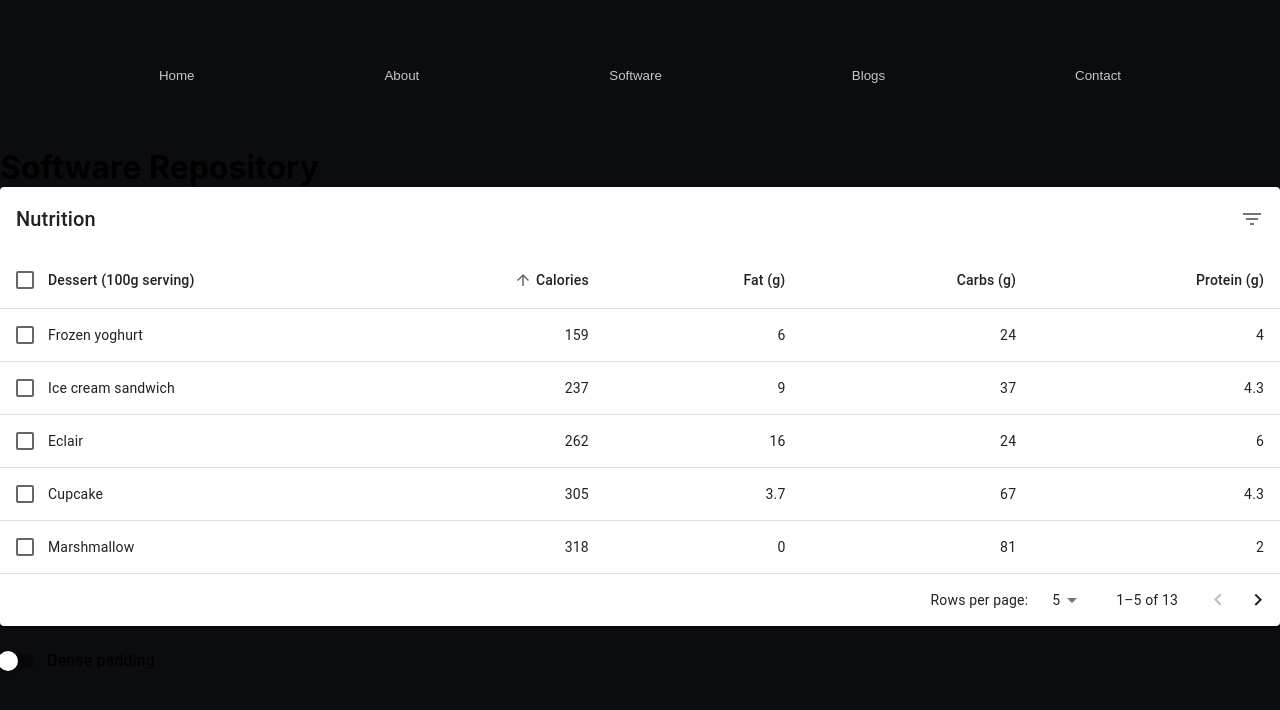
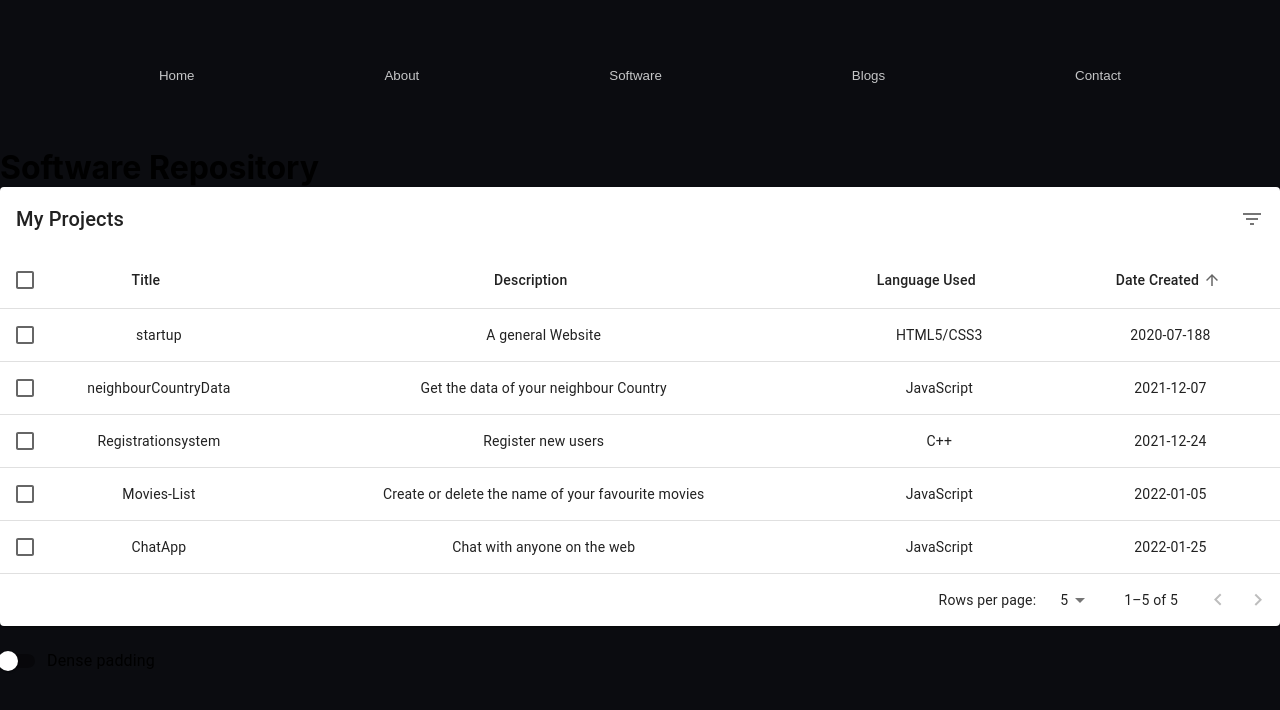
Before and after one commit to Sahhimanshu7/PWR, a React (Create React App) app in the folder my-website/: page /Software in a window 1280 px wide. Shown: the top 710 px of the page. Built offline with nearby package versions, Linux system fonts and the light colour scheme.

Commit message:
Created the project table

```diff
--- a/my-website/src/Components/Table.js
+++ b/my-website/src/Components/Table.js
@@ -22,30 +22,21 @@ import DeleteIcon from '@mui/icons-material/Delete';
 import FilterListIcon from '@mui/icons-material/FilterList';
 import { visuallyHidden } from '@mui/utils';
 
-function createData(name, calories, fat, carbs, protein) {
+function createData(title,description,language,createDate) {
   return {
-    name,
-    calories,
-    fat,
-    carbs,
-    protein,
+    title,
+    description,
+    language,
+    createDate,
   };
 }
 
 const rows = [
-  createData('Cupcake', 305, 3.7, 67, 4.3),
-  createData('Donut', 452, 25.0, 51, 4.9),
-  createData('Eclair', 262, 16.0, 24, 6.0),
-  createData('Frozen yoghurt', 159, 6.0, 24, 4.0),
-  createData('Gingerbread', 356, 16.0, 49, 3.9),
-  createData('Honeycomb', 408, 3.2, 87, 6.5),
-  createData('Ice cream sandwich', 237, 9.0, 37, 4.3),
-  createData('Jelly Bean', 375, 0.0, 94, 0.0),
-  createData('KitKat', 518, 26.0, 65, 7.0),
-  createData('Lollipop', 392, 0.2, 98, 0.0),
-  createData('Marshmallow', 318, 0, 81, 2.0),
-  createData('Nougat', 360, 19.0, 9, 37.0),
-  createData('Oreo', 437, 18.0, 63, 4.0),
+  createData('Movies-List', 'Create or delete the name of your favourite movies', 'JavaScript', '2022-01-05'),
+  createData('ChatApp', 'Chat with anyone on the web', 'JavaScript', '2022-01-25'),
+  createData('Registrationsystem', 'Register new users', 'C++','2021-12-24'),
+  createData('neighbourCountryData', 'Get the data of your neighbour Country', 'JavaScript', '2021-12-07'),
+  createData('startup', 'A general Website', 'HTML5/CSS3', '2020-07-188'),
 ];
 
 function descendingComparator(a, b, orderBy) {
@@ -80,34 +71,28 @@ function stableSort(array, comparator) {
 
 const headCells = [
   {
-    id: 'name',
+    id: 'title',
     numeric: false,
     disablePadding: true,
-    label: 'Dessert (100g serving)',
+    label: 'Title',
   },
   {
-    id: 'calories',
+    id: 'description',
     numeric: true,
     disablePadding: false,
-    label: 'Calories',
+    label: 'Description',
   },
   {
-    id: 'fat',
+    id: 'language',
     numeric: true,
     disablePadding: false,
-    label: 'Fat (g)',
+    label: 'Language Used',
   },
   {
-    id: 'carbs',
+    id: 'createDate',
     numeric: true,
     disablePadding: false,
-    label: 'Carbs (g)',
-  },
-  {
-    id: 'protein',
-    numeric: true,
-    disablePadding: false,
-    label: 'Protein (g)',
+    label: 'Date Created',
   },
 ];
 
@@ -128,14 +113,15 @@ function EnhancedTableHead(props) {
             checked={rowCount > 0 && numSelected === rowCount}
             onChange={onSelectAllClick}
             inputProps={{
-              'aria-label': 'select all desserts',
+              'aria-label': 'select all projects',
             }}
           />
         </TableCell>
         {headCells.map((headCell) => (
           <TableCell
             key={headCell.id}
-            align={headCell.numeric ? 'right' : 'left'}
+            align={'center'}
+            // {headCell.numeric ? 'right' : 'left'}
             padding={headCell.disablePadding ? 'none' : 'normal'}
             sortDirection={orderBy === headCell.id ? order : false}
           >
@@ -197,7 +183,7 @@ const EnhancedTableToolbar = (props) => {
           id="tableTitle"
           component="div"
         >
-          Nutrition
+          My Projects
         </Typography>
       )}
 
@@ -224,7 +210,7 @@ EnhancedTableToolbar.propTypes = {
 
 export default function EnhancedTable() {
   const [order, setOrder] = React.useState('asc');
-  const [orderBy, setOrderBy] = React.useState('calories');
+  const [orderBy, setOrderBy] = React.useState('createDate');
   const [selected, setSelected] = React.useState([]);
   const [page, setPage] = React.useState(0);
   const [dense, setDense] = React.useState(false);
@@ -335,13 +321,14 @@ export default function EnhancedTable() {
                         id={labelId}
                         scope="row"
                         padding="none"
+                        align='center'
                       >
-                        {row.name}
+                        {row.title}
                       </TableCell>
-                      <TableCell align="right">{row.calories}</TableCell>
-                      <TableCell align="right">{row.fat}</TableCell>
-                      <TableCell align="right">{row.carbs}</TableCell>
-                      <TableCell align="right">{row.protein}</TableCell>
+                      <TableCell align="center">{row.description}</TableCell>
+                      <TableCell align="center">{row.language}</TableCell>
+                      <TableCell align="center">{row.createDate}</TableCell>
+
                     </TableRow>
                   );
                 })}
```
